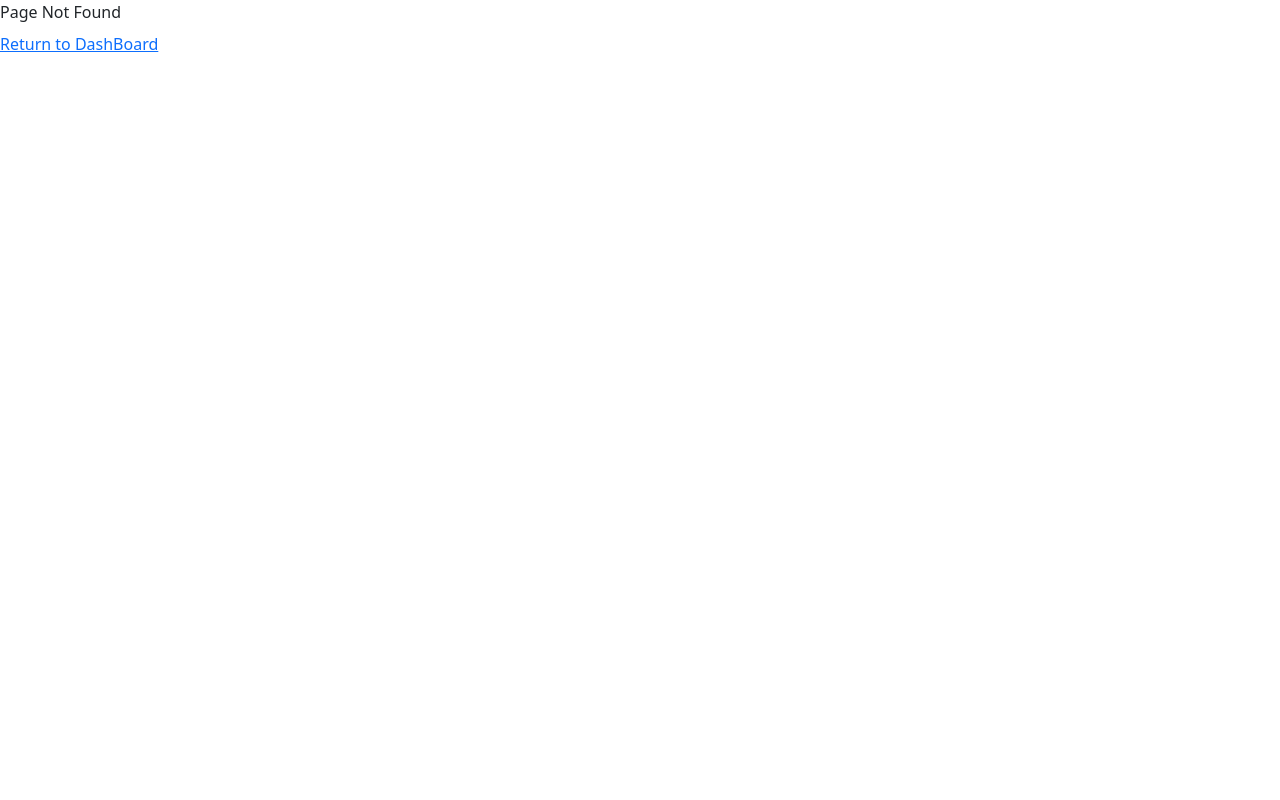
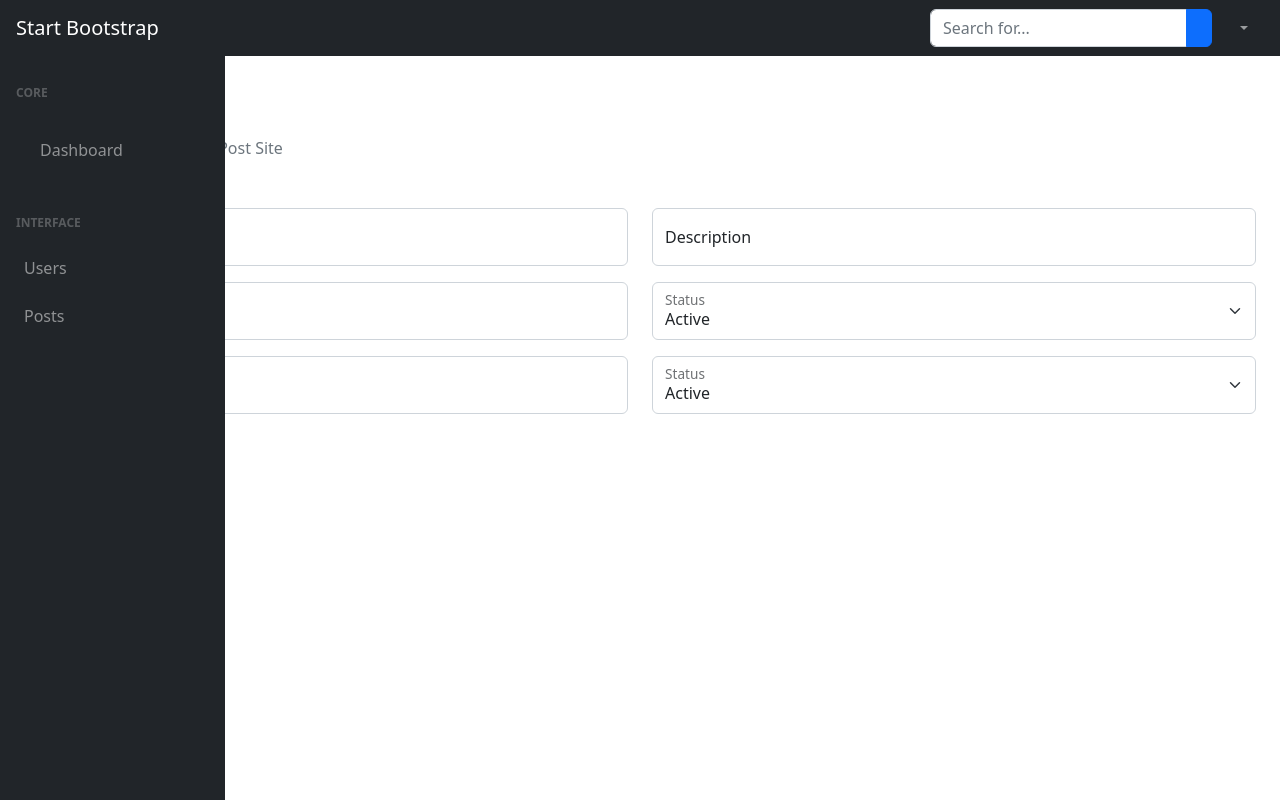
Before and after one commit to omodtung/admin_site_blog_fe, a React (Create React App) app: page /post/add in a window 1280 px wide. Before the commit this address had no page. Built offline with nearby package versions, Linux system fonts and the light colour scheme; sample sign-in values are in the browser's storage; the HTML template or start-up script is replaced by a standard one.

Commit message:
route in app

```diff
--- a/src/App.js
+++ b/src/App.js
@@ -13,7 +13,9 @@ import UserAdd from "./components/user/UserAdd";
 import "./css/styles.css";
 import UserUpdate from "./components/user/UserUpdate";
 import PageNotFound from "./components/PageNotFound";
+import PostList from "./components/post/PostList";
 import Profile from "./components/Profile";
+import PostAdd from "./components/post/PostAdd";
 function App() {
   return (
     <Routes>
@@ -25,6 +27,8 @@ function App() {
             <Route path="/users/add" element={<UserAdd />} />
             <Route path="/users/edit/:id" element={<UserUpdate />} />
             <Route path="/profile" element={<Profile></Profile>} />
+            <Route path="/posts" element={<PostList></PostList>} />
+            <Route path="/post/add" element={<PostAdd></PostAdd>}/>
           </Route>
         </Route>
         <Route element={<PublicRoutes></PublicRoutes>}>
--- /dev/null
+++ b/src/components/post/PostAdd.js
@@ -0,0 +1,209 @@
+import React from "react";
+import { Link, useNavigate } from "react-router-dom";
+import { useForm } from "react-hook-form";
+import * as actions from "../../redux/actions";
+import { useDispatch } from "react-redux";
+import requestApi from "../../helpers/api";
+// import { Toast } from "react-toastify/dist/components";
+import { toast } from "react-toastify";
+import { CKEditor } from "@ckeditor/ckeditor5-react";
+const PostAdd = () => {
+  const {
+    register,
+    handleSubmit,
+    formState: { errors },
+  } = useForm();
+
+  const dispatch = useDispatch();
+  const navigate = useNavigate();
+  const handleSubmitFormAdd = async (data) => {
+    console.log("data form = >", data);
+    // dispatch(actions.controlLoading(true));
+    dispatch(actions.controlLoading(true));
+    try {
+      const res = await requestApi("/user", "POST", data);
+      console.log("res =>", res);
+
+      // fix Dispatch
+      dispatch(actions.controlLoading(false));
+
+      //fix toastify
+      // toast.success("User Has been Created Successfully", {
+      //   position: "top-center",
+      //   autoClose: 2000,
+      // });
+
+      setTimeout(() => navigate("/users"), 3000);
+    } catch (error) {
+      console.log("errors =>", error);
+      dispatch(actions.controlLoading(false));
+    }
+  };
+
+  return (
+    <div id="layoutSidenav_content">
+      <main>
+        <div className="container-fluid px-4">
+          <h1 className="mt-4">Tables</h1>
+          <ol className="breadcrumb mb-4">
+            <li className="breadcrumb-item">
+              {/* <a href="index.html">Dashboard</a>
+               */}
+              <Link to="/"> DashBoard </Link>
+            </li>
+            <li className="breadcrumb-item active">
+              <Link to="/posts"> Post</Link>
+            </li>
+            <li className="breadcrumb-item active">Add Post Site</li>
+          </ol>
+
+          <div className="mb-3">
+
+            <br></br>
+            <div className="card-body">
+              <form>
+                <div class="row mb-3">
+                  <div class="col-md-6">
+                    <div class="form-floating mb-3 mb-md-0">
+                      <input
+                        class="form-control"
+                        id="inputFirstName"
+                        type="text"
+                        placeholder="Enter your Title"
+                        {...register("title", {
+                          required: "Title Is Required",
+                        })}
+                      />
+                      <label for="inputFirstName"> Title </label>
+                      {errors.title && (
+                        <p style={{ color: "red" }}>
+                          {errors.title.message}
+                        </p>
+                      )}
+                    </div>
+                  </div>
+                  <div class="col-md-6">
+                    <div class="form-floating">
+                      <input
+                        class="form-control"
+                        id="inputLastName"
+                        type="text"
+                        placeholder="Enter Your Description"
+                        {...register("description", {
+                          required: "Description Is Required",
+                        })}
+                      />
+                      <label for="inputLastName"> Description</label>
+                      {errors.description && (
+                        <p style={{ color: "red" }}>
+                          {errors.description.message}
+                        </p>
+                      )}
+                    </div>
+                  </div>
+                </div>
+
+                <div class="row mb-3">
+                  <div class="col-md-6">
+                    <div class="form-floating mb-3 mb-md-0">
+                      <input
+                        class="form-control"
+                        id="inputPassword"
+                        type="text"
+                        placeholder="Create a password"
+                        {...register("summary", {
+                          required: "Summary Is Required",
+                        })}
+                      />
+                      <label for="inputPassword">Summary </label>
+                      {errors.summary && (
+                        <p style={{ color: "red" }}>
+                          {errors.summary.message}
+                        </p>
+                      )}
+                    </div>
+                  </div>
+
+                  {/* <div className="row mb-3"> */}
+
+                  {/* </div> */}
+
+                  <div class="col-md-6">
+                    <div class="form-floating mb-3 mb-md-0">
+                      <select
+                        {...register("status", {
+                          required: "status Is Required  ",
+                        })}
+                        className="form-select"
+                      >
+                        <option value="1"> Active</option>
+                        <option value="2"> InActive</option>
+                      </select>
+                      <label for="inputEmail">Status</label>
+                      {errors.status && (
+                        <p style={{ color: "red" }}>{errors.status.message}</p>
+                      )}
+                    </div>
+                  </div>
+                </div>
+                <div class="row mb-3">
+                  <div class="col-md-6">
+                    <div class="form-floating mb-3 mb-md-0">
+                      <input
+                        class="form-control"
+                        id="inputPassword"
+                        type="password"
+                        placeholder="Create a password"
+                        {...register("password", {
+                          required: "Password Is Required",
+                        })}
+                      />
+                      <label for="inputPassword">Password</label>
+                      {errors.password && (
+                        <p style={{ color: "red" }}>
+                          {errors.password.message}
+                        </p>
+                      )}
+                    </div>
+                  </div>
+
+                  {/* <div className="row mb-3"> */}
+
+                  {/* </div> */}
+
+                  <div class="col-md-6">
+                    <div class="form-floating mb-3 mb-md-0">
+                      <select
+                        {...register("status", {
+                          required: "status Is Required  ",
+                        })}
+                        className="form-select"
+                      >
+                        <option value="1"> Active</option>
+                        <option value="2"> InActive</option>
+                      </select>
+                      <label for="inputEmail">Status</label>
+                      {errors.status && (
+                        <p style={{ color: "red" }}>{errors.status.message}</p>
+                      )}
+                    </div>
+                  </div>
+                </div>
+                <button
+                  type="button"
+                  onClick={handleSubmit(handleSubmitFormAdd)}
+                  className="btn btn-success"
+                >
+                  {" "}
+                  SubMit
+                </button>
+              </form>
+            </div>
+          </div>
+        </div>
+      </main>
+    </div>
+  );
+};
+
+export default PostAdd;
```
